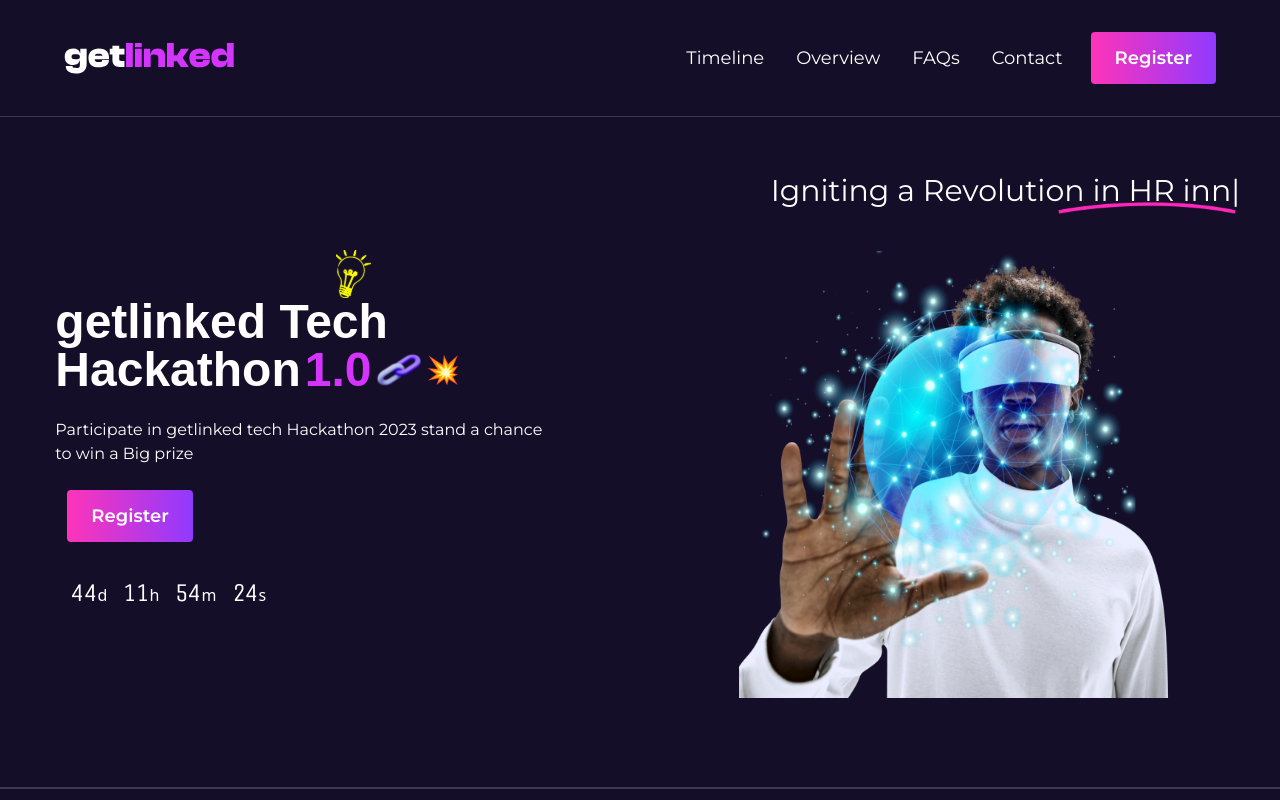
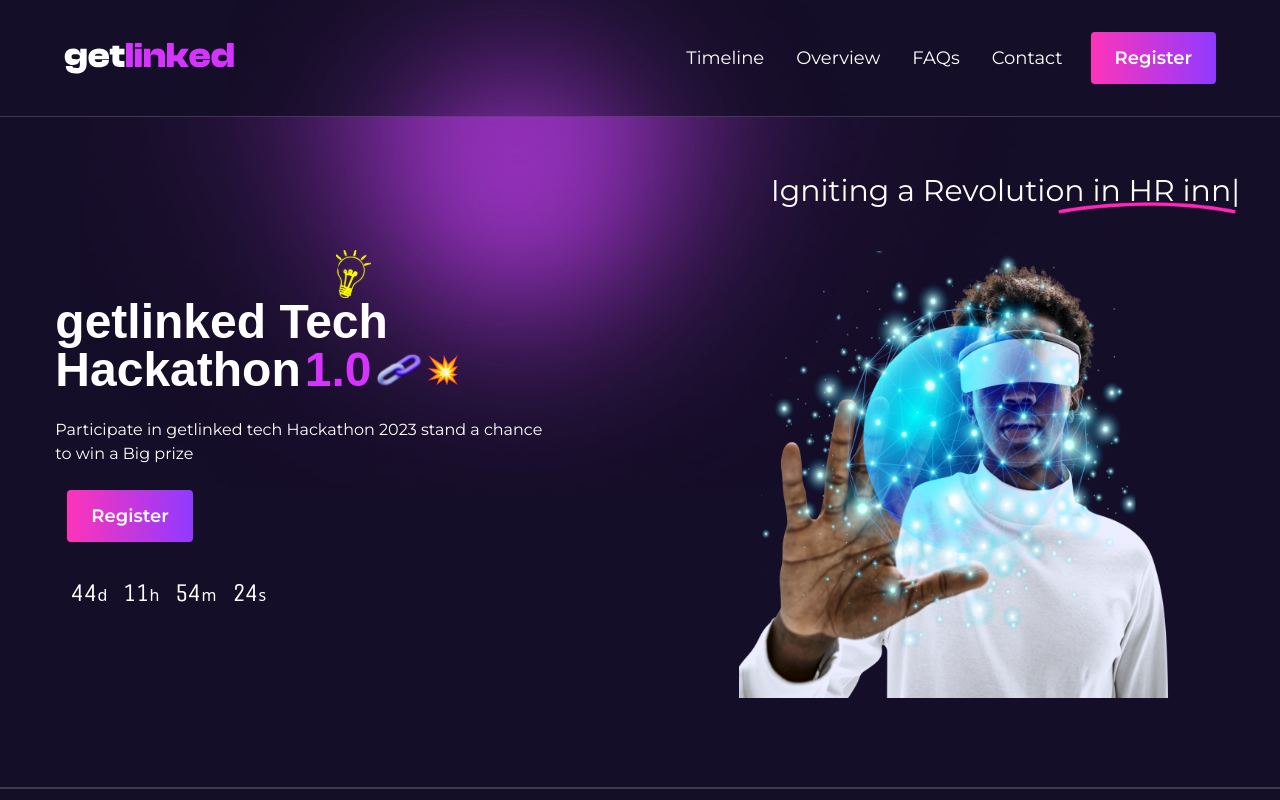
Before and after one commit to SageKyle/getlinked, a React (Vite) app: page / in a window 1280 px wide. Shown: the top 800 px of the page. Built offline with nearby package versions, Linux system fonts and the light colour scheme; a web font is replaced by a local one.

Commit message:
home: add soft white glow to top section of page

```diff
--- a/src/components/Hero.jsx
+++ b/src/components/Hero.jsx
@@ -4,6 +4,7 @@ import FireIcon from '../assets/icons/fire.svg'
 import LightbulbIcon from '../assets/icons/lightbulb.svg'
 import PurpleLine from '../assets/icons/purple-underline.png'
 import HeroImage from '../assets/images/hackathon-guy.png'
+import BGGlow from '../assets/images/purple-lens-flare.png'
 import useCountdownTimer from '../hooks/useCountdown'
 import TypewriterEffect from '../utils/TypewritterEffect'
 import PrimaryBtn from './PrimaryBtn'
@@ -14,6 +15,13 @@ export default function Hero() {
 
 	return (
 		<article className="w-full flex flex-col items-center justify-end gap-4 lg:items-end lg:justify-end pt-6 h-auto lg:h-[calc(100vh-8rem)] border-b-2 border-primary-border relative overflow-x-hidden">
+			<img
+				src={BGGlow}
+				aria-hidden
+				loading="lazy"
+				className="inline-block absolute w-full top-[5%] -left-10 lg:-top-1/2 lg:left-20 lg:w-3/4"
+				alt=""
+			/>
 			<h2 className=" text-center text-base mx-auto w-fit h-5 lg:h-10 lg:mr-10 mb-auto mt-8 lg:text-3xl lg:ml-auto relative">
 				<TypewriterEffect
 					textToDisplay={'Igniting a Revolution in HR innovation'}
--- a/src/components/Navbar.jsx
+++ b/src/components/Navbar.jsx
@@ -3,6 +3,7 @@ import { NavLink } from 'react-router-dom'
 import CloseNav from '../assets/icons/close-nav.svg'
 import Hamburger from '../assets/icons/hamburger.svg'
 import Logo from '../assets/icons/logo.svg'
+import BGGlow from '../assets/images/purple-lens-flare.png'
 import PrimaryBtn from './PrimaryBtn'
 
 export default function Navbar() {
@@ -11,6 +12,13 @@ export default function Navbar() {
 		<header
 			className={`w-full text-lg justify-between capitalize flex items-center py-8 px-6 lg:px-16 relative border-b border-primary-border`}
 		>
+			<img
+				src={BGGlow}
+				aria-hidden
+				loading="lazy"
+				className="hidden lg:inline-block absolute w-1/2 object-cover top-0 left-[18%]"
+				alt=""
+			/>
 			<NavLink to={'/'}>
 				<img src={Logo} className="inline-block mr-auto" alt="getlinked" />
 			</NavLink>
```
Also changed, not shown: src/assets/images/purple-lens-flare.png (added).
